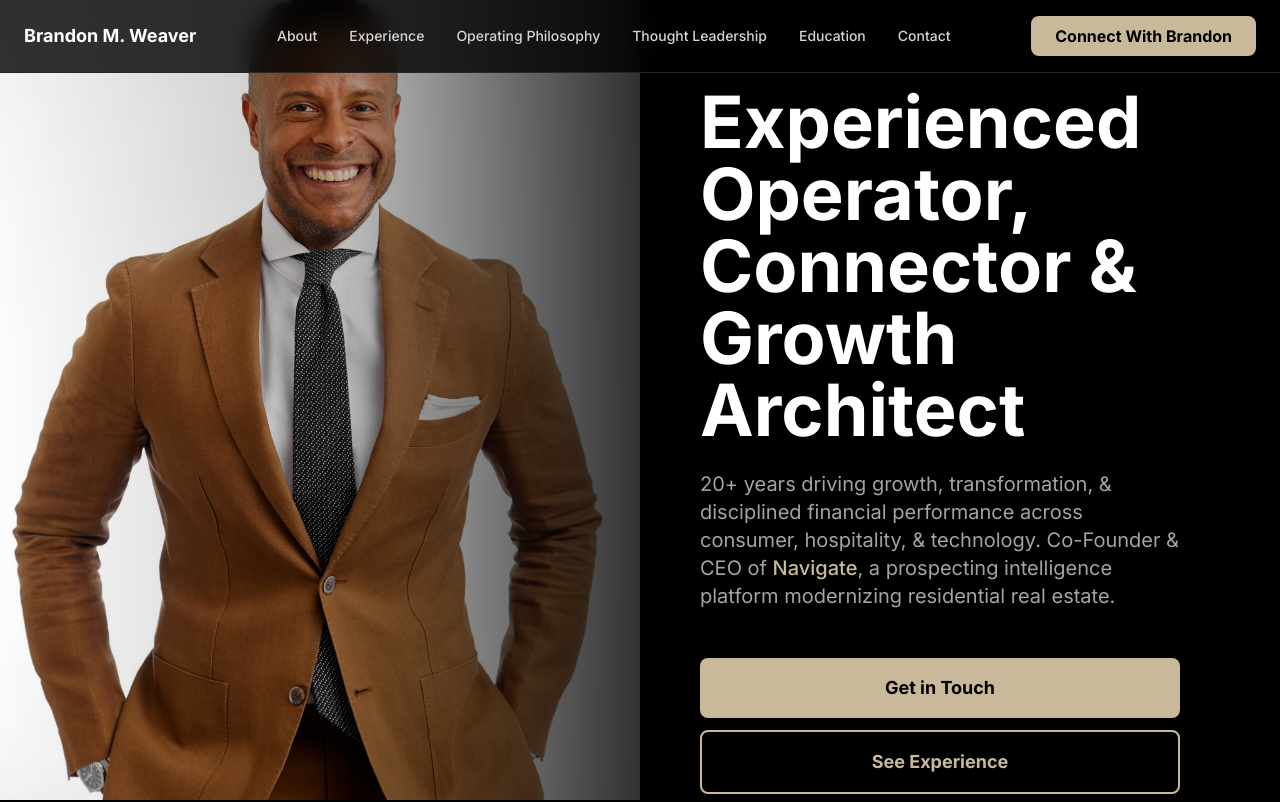
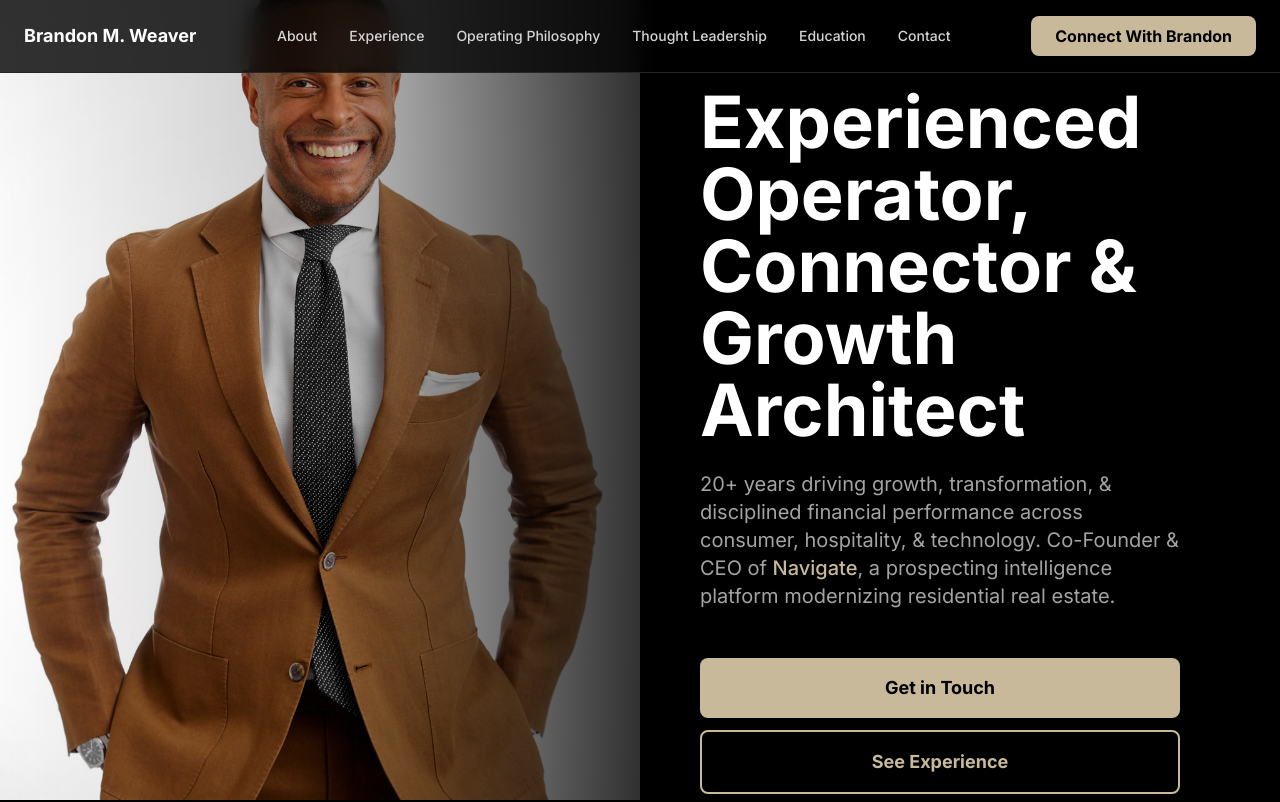
Before and after one commit to letsnavigatebmw/brandonmweaver, a React (Vite) app: page / in a window 1280 px wide. Shown: the top 802 px of the page. Built offline with nearby package versions, Linux system fonts and the light colour scheme.

Commit message:
Adjust hero image positioning to show eyes better on desktop

```diff
--- a/src/index.css
+++ b/src/index.css
@@ -32,7 +32,7 @@ body {
   width: 50%;
   height: 100%;
   object-fit: cover;
-  object-position: center 25%;
+  object-position: center 40%;
   z-index: 10;
   display: block;
   background-color: #1a1a1a;
```
